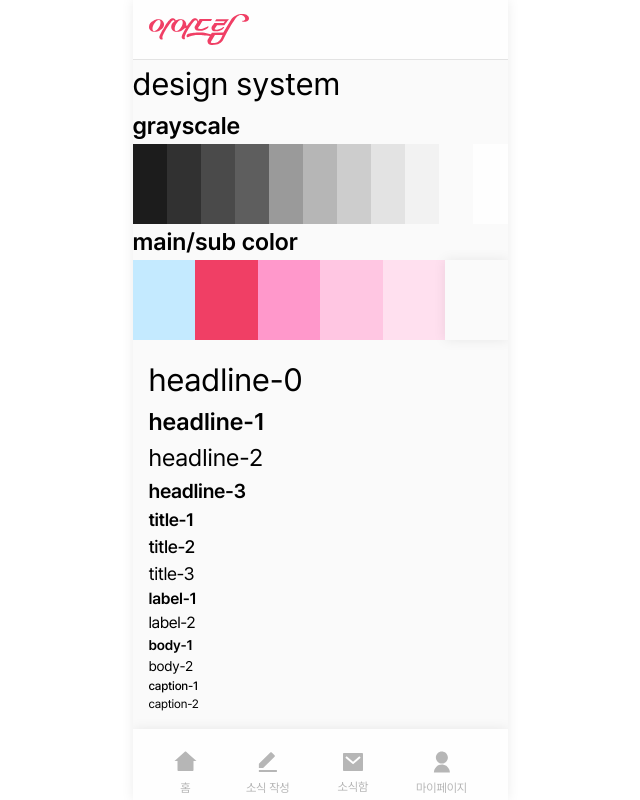
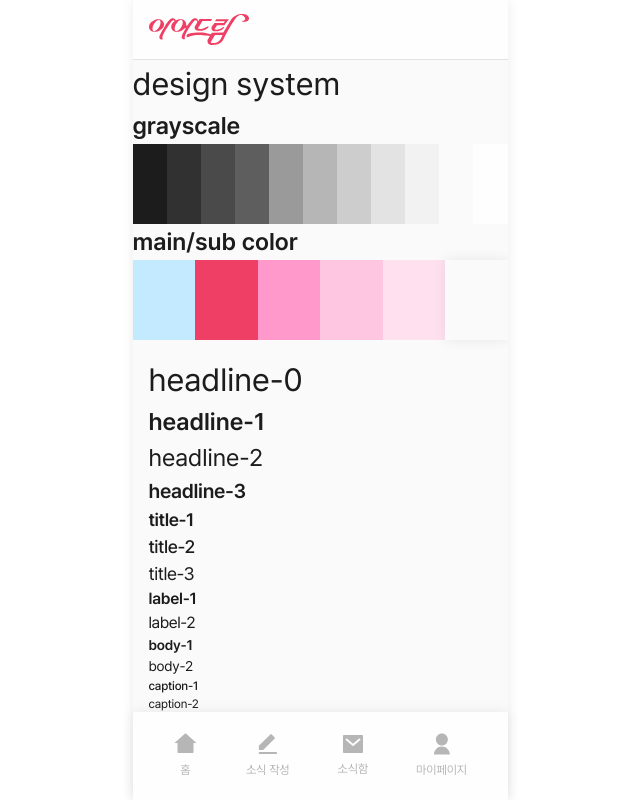
Before and after one commit to DearDreamTeam/deardream-frontend, a Next.js app: page /design in a window 1280 px wide. Shown: the whole page, without its empty margins (320-960 px from the left). Built offline with nearby package versions, Linux system fonts and the light colour scheme.

Commit message:
style: semantic tag, css 조정

```diff
--- a/src/app/design/page.tsx
+++ b/src/app/design/page.tsx
@@ -1,6 +1,6 @@
 const Design = () => {
   return (
-    <div className="overflow-y-auto">
+    <div className="overflow-auto-hide-scroll h-full">
       <div>
         <h1 className="text-headline-0">design system</h1>
         <h2 className="text-headline-1">grayscale</h2>
--- a/src/app/layout.tsx
+++ b/src/app/layout.tsx
@@ -34,11 +34,11 @@ export default function RootLayout({
   return (
     <html lang="ko">
       <body
-        className={`${pretendard.className} mx-auto h-screen w-screen max-w-[375px]`}
+        className={`${pretendard.className} mx-auto h-screen w-screen max-w-[375px] text-gray-900`}
       >
-        <div className="shadow-default flex h-full flex-col justify-between overflow-hidden bg-gray-50">
+        <div className="shadow-default flex h-full flex-col justify-between bg-gray-50">
           <Header />
-          <div className="flex-1">{children}</div>
+          <main className="flex-1 overflow-hidden">{children}</main>
           <NavigationBar />
         </div>
       </body>
--- a/src/components/gnb/navigation-bar.tsx
+++ b/src/components/gnb/navigation-bar.tsx
@@ -10,7 +10,7 @@ import NavigationItem from "./navigation-item";
 const NavigationBar = () => {
   const pathname = usePathname();
   return (
-    <div className="text-caption-2 bg-gray-0 shadow-default flex justify-center gap-12 px-4 py-[1.29rem]">
+    <nav className="text-caption-2 bg-gray-0 shadow-default flex justify-center gap-12 px-4 py-[1.29rem]">
       {NAV_ITEMS.map(({ icon: Icon, label, href }) => (
         <Link
           href={href}
@@ -23,7 +23,7 @@ const NavigationBar = () => {
           </NavigationItem>
         </Link>
       ))}
-    </div>
+    </nav>
   );
 };
 
--- a/src/styles/color.css
+++ b/src/styles/color.css
@@ -19,4 +19,5 @@
   --color-main-red-50: #ffe0ef;
 
   --shadow-default: 0 0 12px 0 rgb(0 0 0 / 0.08);
+  --color-inactive-bg: rgba(28, 28, 28, 0.5);
 }
--- a/src/styles/globals.css
+++ b/src/styles/globals.css
@@ -3,12 +3,14 @@
 @import "./typography.css";
 
 @layer utilities {
-  .hide-scrollbar {
-    -ms-overflow-style: none;
-    scrollbar-width: none;
+  .overflow-auto-hide-scroll {
+    overflow-y: auto;
+    scrollbar-width: none; /* Firefox */
+    -ms-overflow-style: none; /* IE 10+ */
   }
-  .hide-scrollbar::-webkit-scrollbar {
-    display: none;
+
+  .overflow-auto-hide-scroll::-webkit-scrollbar {
+    display: none; /* Chrome, Safari, Opera */
   }
 }
 
@@ -16,4 +18,10 @@
   .button {
     @apply flex cursor-pointer items-center gap-1 rounded-sm bg-gray-900 p-2 text-gray-50;
   }
+  .modal-bg {
+    @apply bg-inactive-bg fixed inset-0;
+  }
+  .modal-btn {
+    @apply flex-1 cursor-pointer py-[0.88rem];
+  }
 }
--- a/src/styles/typography.css
+++ b/src/styles/typography.css
@@ -48,14 +48,14 @@
   --text-title-3--font-weight: var(--font-weight-regular);
 
   /* Label Typography System */
-  --text-label-1: 16px;
-  --text-label-1--line-height: 24px;
+  --text-label-1: 1rem;
+  --text-label-1--line-height: 1.5rem;
   --text-label-1--letter-spacing: -0.015em;
   --text-label-1--font-weight: var(--font-weight-semibold);
 
-  --text-label-2: 16px;
-  --text-label-2--line-height: 24px;
-  --text-label-2--letter-spacing: -0.025em;
+  --text-label-2: 1rem;
+  --text-label-2--line-height: 1.5rem;
+  --text-label-2--letter-spacing: -0.025rem;
   --text-label-2--font-weight: var(--font-weight-regular);
 
   /* Body Typography System */
```
